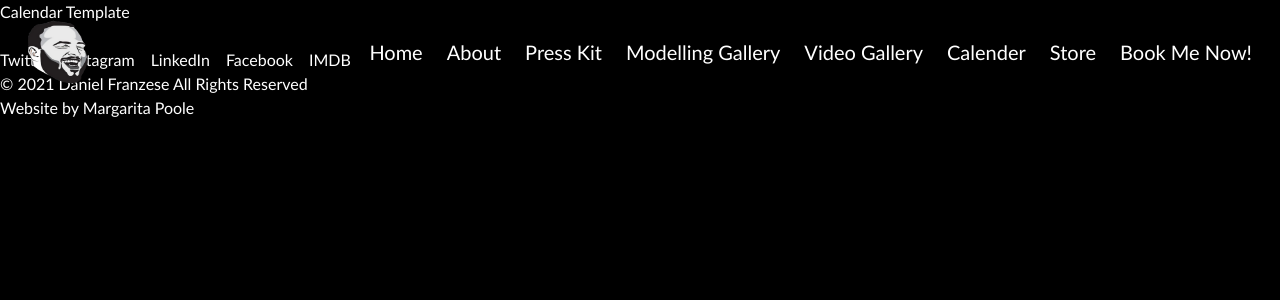
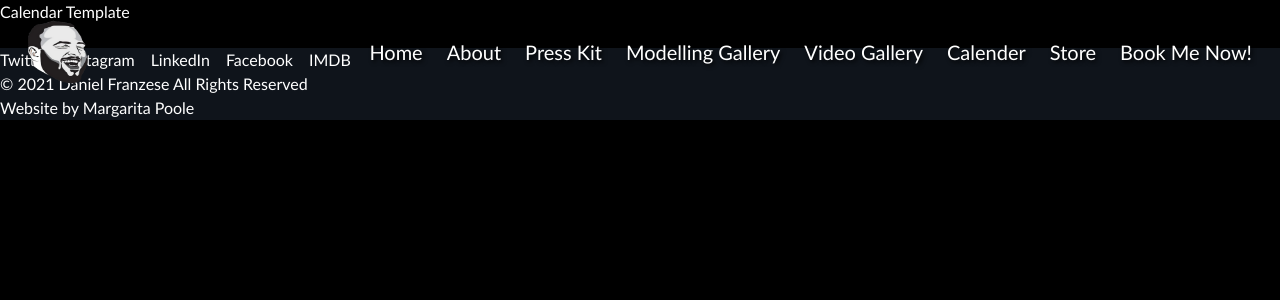
Before and after one commit to Earle-Poole/danFran, a Next.js app: page /calendar in a window 1280 px wide. Shown: the top 300 px of the page. Built offline with nearby package versions, Linux system fonts and the light colour scheme.

Commit message:
Changed from using a button to a next/link + anchor usage for the button component. Readded the Footer classNames. Added link to github by pressing on Margarita Poole in Footer.

```diff
--- a/components/atoms/Button/Button.tsx
+++ b/components/atoms/Button/Button.tsx
@@ -7,15 +7,19 @@ type MyButtonProps = {
   href: URLsValue;
 };
 
-
 const MyButton: FC<MyButtonProps> = ({ name, href }) => {
-    const onClickHandler = () => {
-      window.open(href);
-    };
+  const onClickHandler = () => {
+    window.open(href);
+  };
   return (
-    <button type="button" onClick={onClickHandler}>
-      {name}
-    </button>
+    <Link href={href} passHref>
+      <a className="flex odd:hover:text-pink-500 even:hover:text-cyan-400">
+        <div className="font-light p-3 self-center transition duration-150 hover:underline">
+          onClick={onClickHandler}
+          {name}
+        </div>
+      </a>
+    </Link>
   );
 };
 
--- a/components/organisms/Footer/Footer.tsx
+++ b/components/organisms/Footer/Footer.tsx
@@ -2,10 +2,12 @@ import SocialMediaLinks from "@/components/atoms/Icons/SocialMediaLinks";
 
 const Footer = () => {
   return (
-    <div>
+    <div className='bg-opacity-50 bg-gray-800'>
       <SocialMediaLinks />
       <p>© 2021 Daniel Franzese All Rights Reserved</p>
-      <p>Website by Margarita Poole</p>
+      <p>Website by
+      <a href="https://github.com/margarita-poole"> Margarita Poole</a>
+      </p>
     </div>
   );
 };
```
